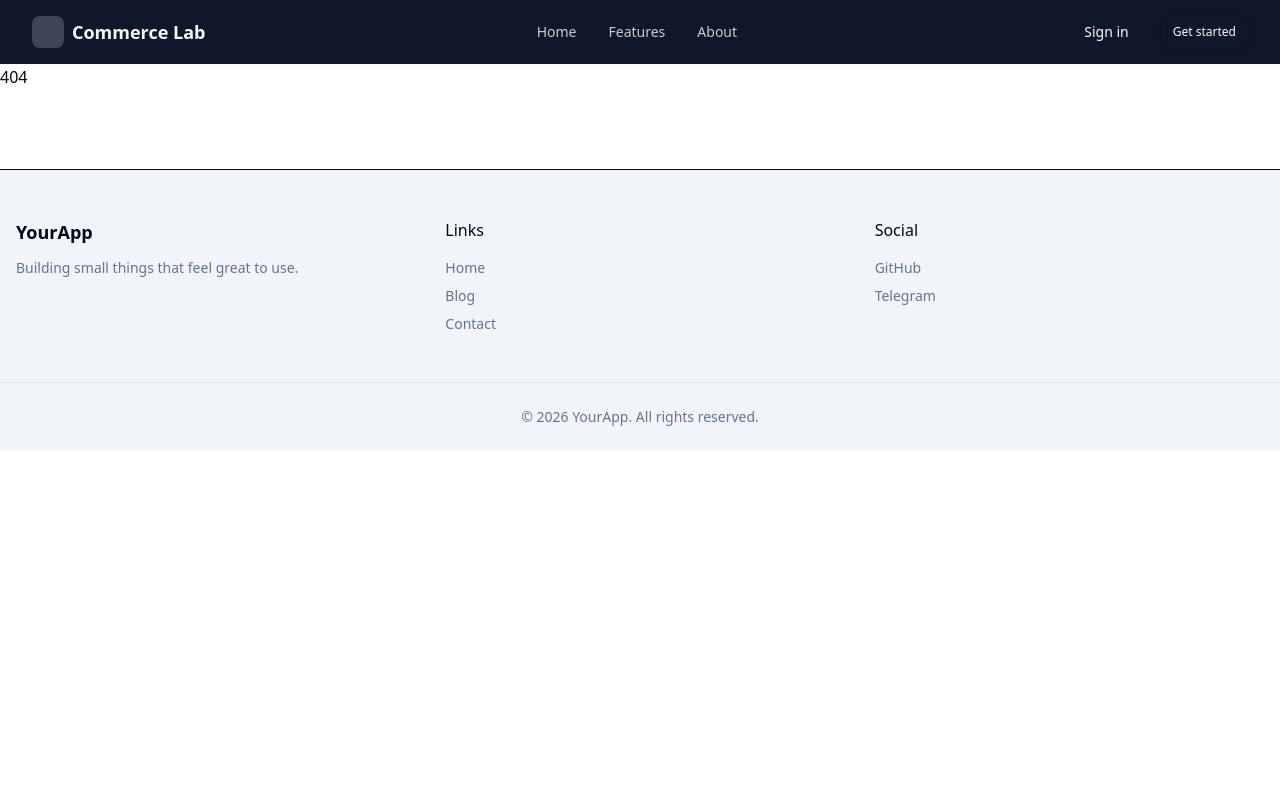
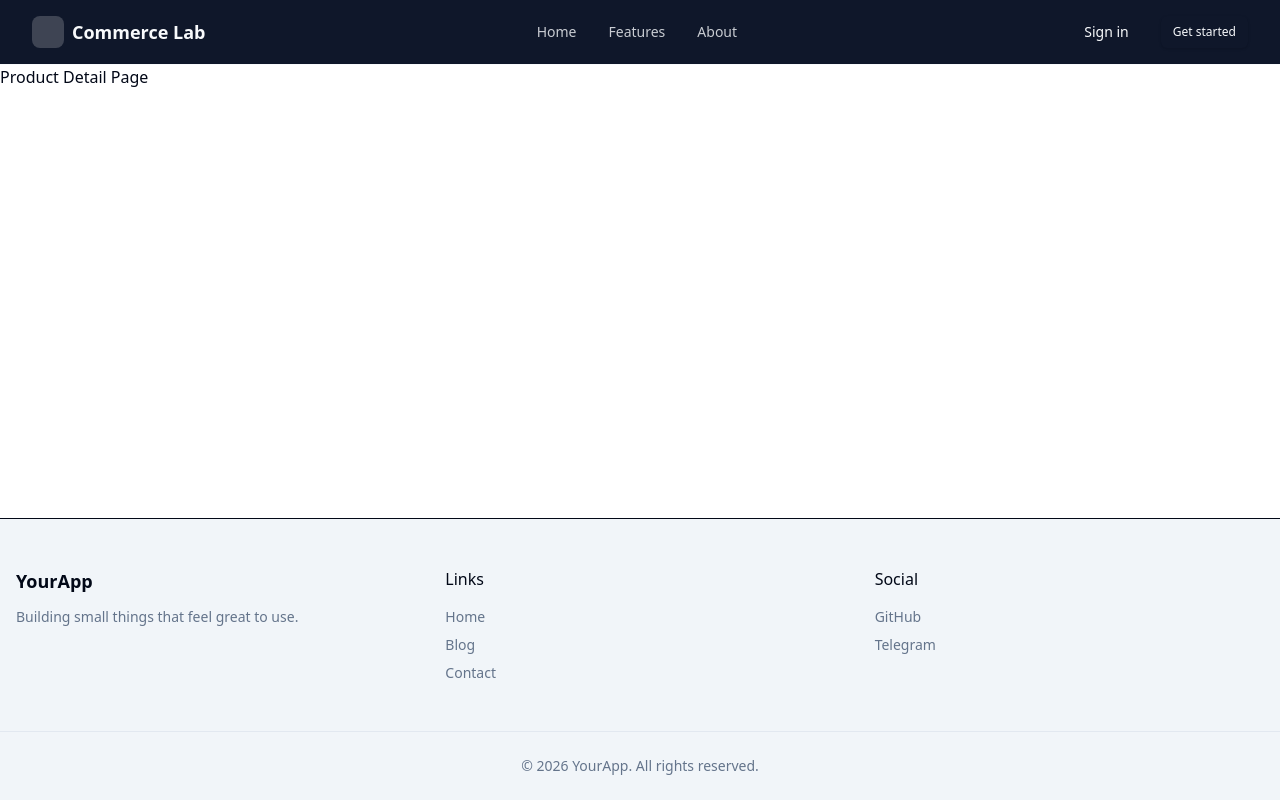
Before and after one commit to T1moQ/commerce-lab-frontend, a React (Vite) app: page /products/1 in a window 1280 px wide. Before the commit this address had no page. Built offline with nearby package versions, Linux system fonts and the light colour scheme.

Commit message:
feat: added product page place holder and route

```diff
--- a/src/pages/playground/index.ts
+++ /dev/null
@@ -1 +0,0 @@
-export { PlaygroundPage } from './ui/playground-page'
--- /dev/null
+++ b/src/pages/products/index.ts
@@ -0,0 +1,2 @@
+export { ProductsPage } from './ui/products-page'
+export { ProductPage } from './ui/product-page'
--- /dev/null
+++ b/src/pages/products/ui/product-page.tsx
@@ -0,0 +1,5 @@
+import type { FC } from 'react'
+
+export const ProductPage: FC = () => {
+  return <main>Product Detail Page</main>
+}
--- a/src/pages/playground/ui/playground-page.tsx
+++ b/src/pages/products/ui/products-page.tsx
@@ -1,7 +1,7 @@
 import { useProducts } from '@/entities/products/api/queries'
 import type { FC } from 'react'
 
-export const PlaygroundPage: FC = () => {
+export const ProductsPage: FC = () => {
   const { data, isLoading, error } = useProducts()
 
   if (isLoading) return <div>Loading...</div>
```
Also changed, not shown: src/app/router.tsx (+8 -4 lines).
